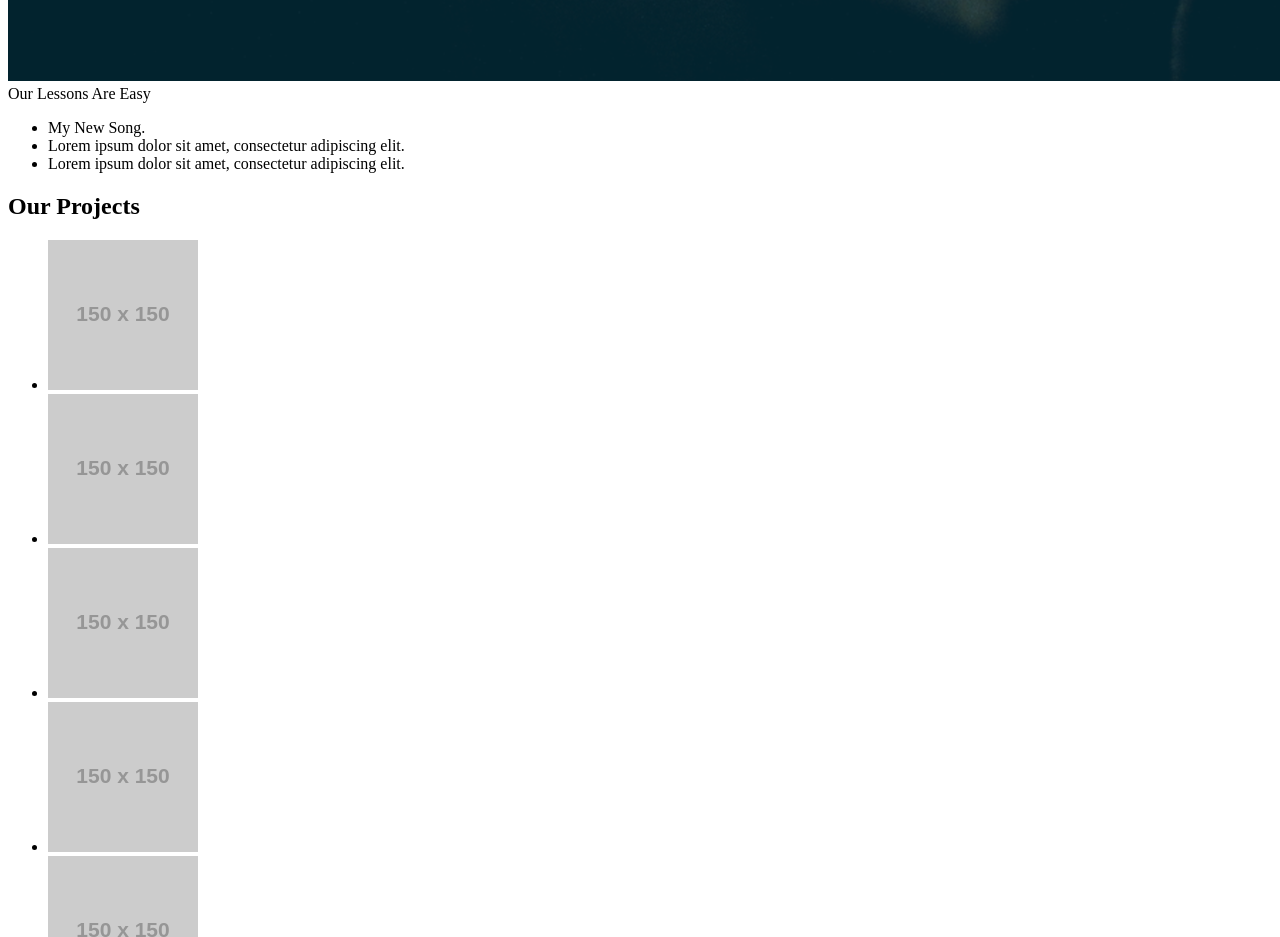
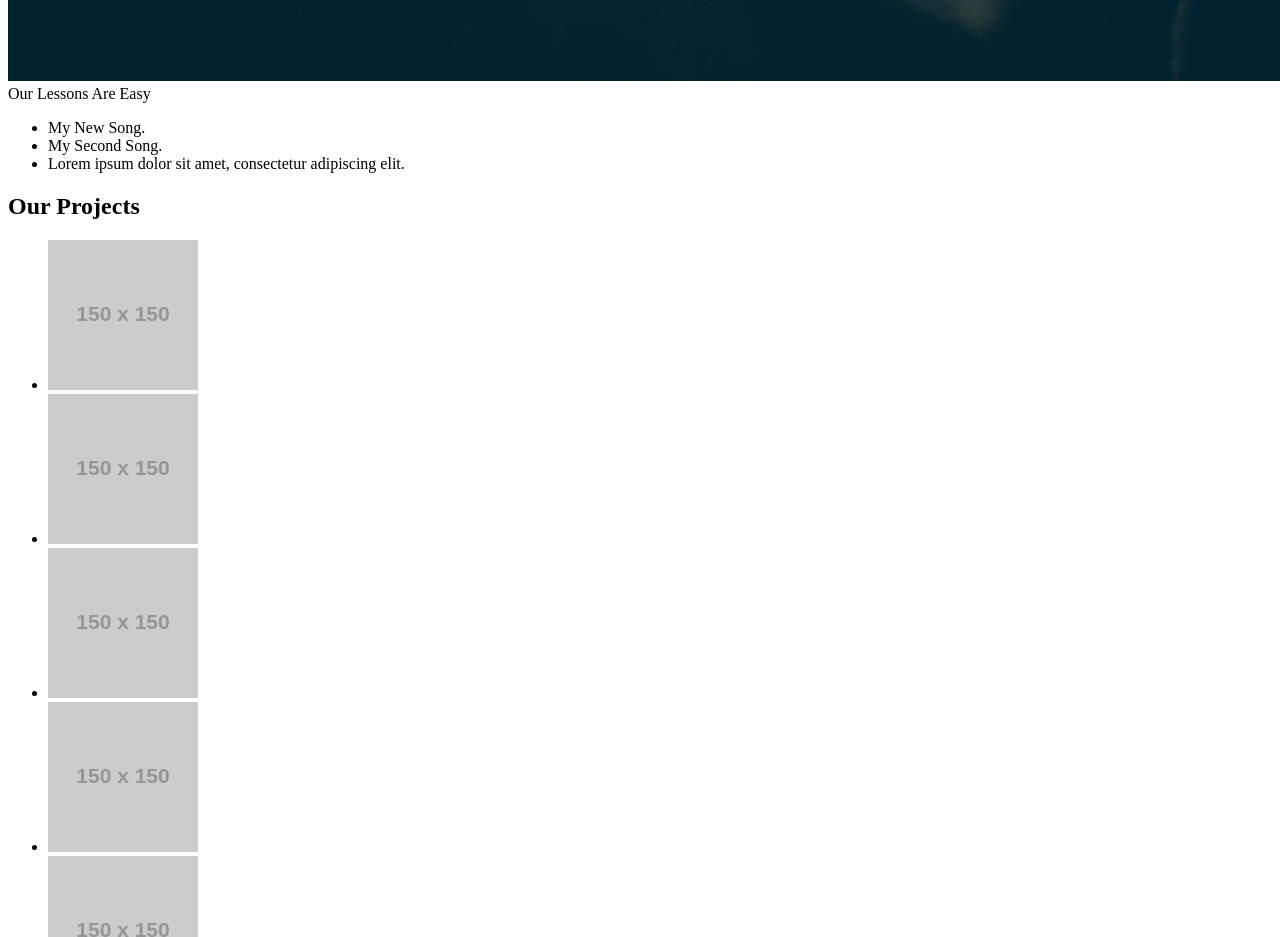
Before and after one commit to SachinMaharana/sassy, a plain HTML site: page index.html in a window 1280 px wide. Shown: the part 2040-2977 px from the top of the page. Drawn offline with Linux system fonts and the light colour scheme; placeholder pictures from the web are drawn by us.

Commit message:
Small Fix

```diff
--- a/index.html
+++ b/index.html
@@ -61,7 +61,7 @@
                 <span class="sub-title">Are Easy</span>
                 <ul>
                     <li>My New Song.</li>
-                    <li>Lorem ipsum dolor sit amet, consectetur adipiscing elit.</li>
+                    <li>My Second Song.</li>
                     <li>Lorem ipsum dolor sit amet, consectetur adipiscing elit.</li>
                 </ul>
             </div>
```
